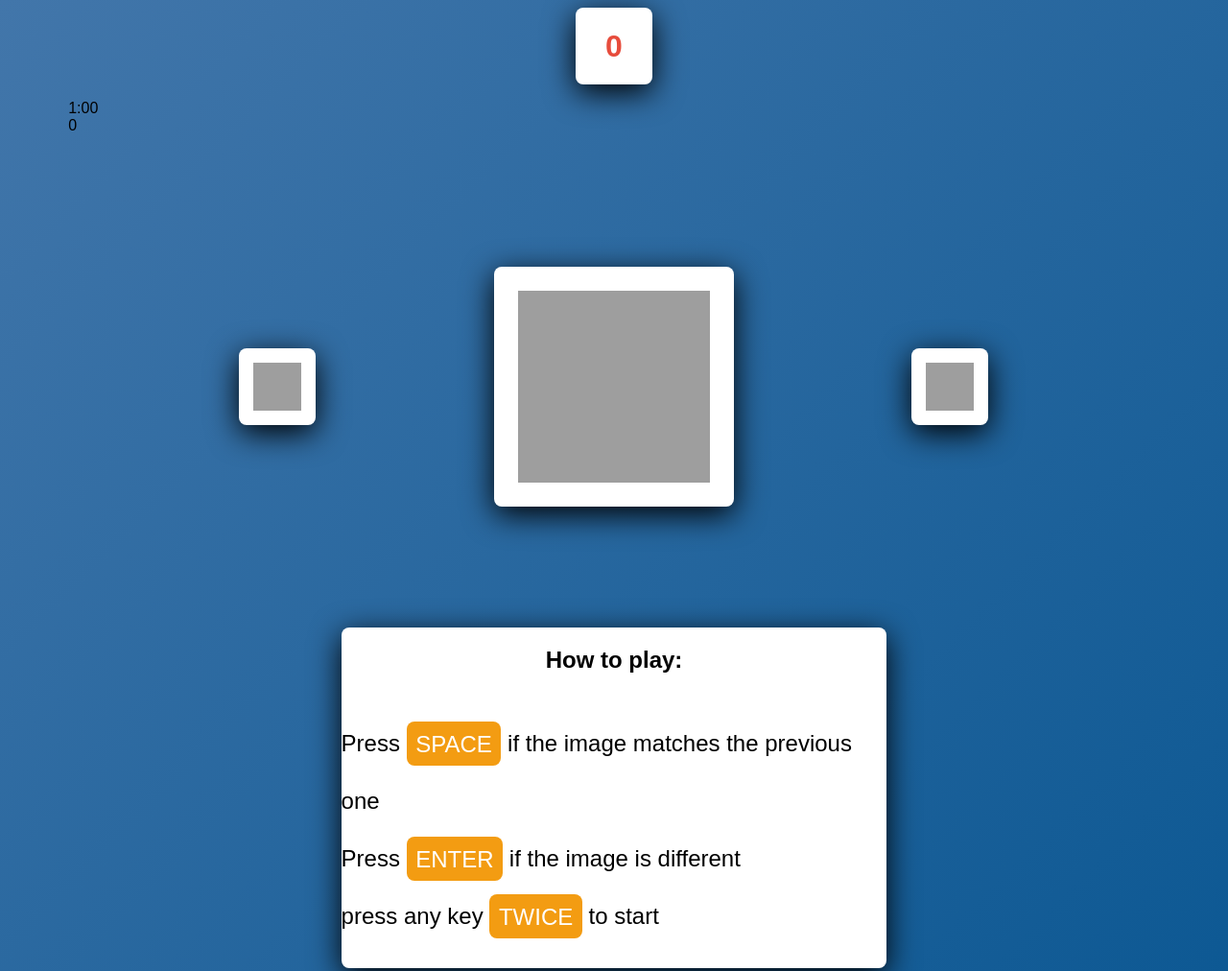
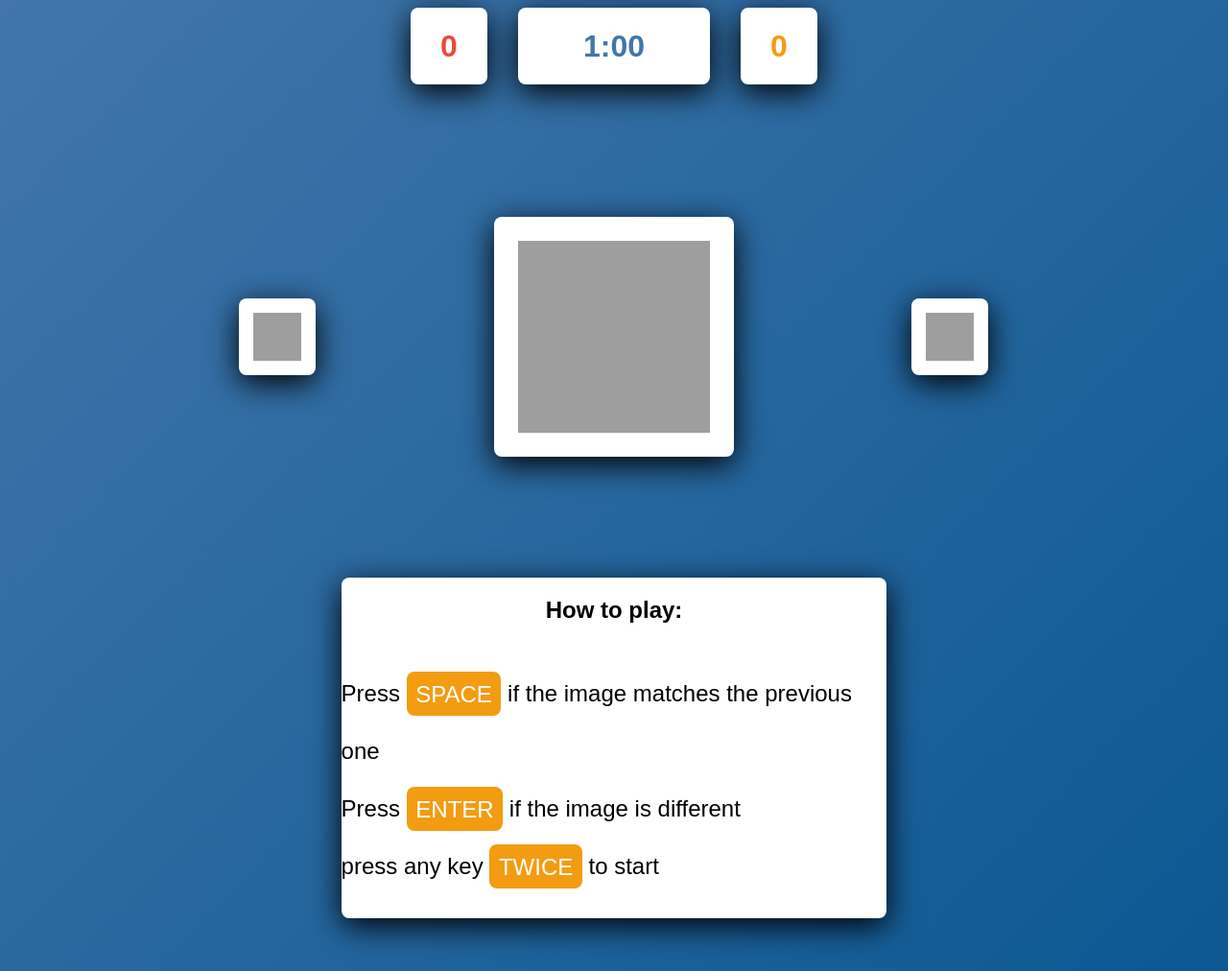
Before and after one commit to nightbomd/Brain-Game, a plain HTML site: page index.html in a window 1280 px wide. Shown: the top 1012 px of the page at 96% size. Drawn offline with nearby package versions, Linux system fonts and the light colour scheme; files that its build step writes are made by us from their sources; grey boxes are pictures that could not be loaded; a web font is replaced by a local one.

Commit message:
Update styles.scss

```diff
--- a/styles.scss
+++ b/styles.scss
@@ -36,17 +36,39 @@ body {
   height: fit-content;
 }
 
-.counter {
+.points {
+    display: flex;
+    flex-direction: row;
+    gap: 2rem;
+    justify-content: center
+}
+.counter, .streak {
   @include padding;
-  margin: 0 auto;
   width: 80px;
   height: 80px;
   font-size: 2rem;
   font-weight: 800;
   color: $alert;
-  margin-bottom: 1rem;
 }
+.streak {
+    color: $main-accent;
+}
+.time {
+    color: #4276aa;
+}
+.time {
+    @include padding;
+  width: 200px;
+  height: 80px;
+  font-size: 2rem;
+  font-weight: 800;
 
+}
+.msg {
+    text-align: center;
+    color: white;
+    font-size: 2rem;
+}
 .container {
   display: flex;
   flex-direction: row;
@@ -182,3 +204,13 @@ body {
     transform: scale(0.2);
   }
 }
+@keyframes gameOver {
+    from {
+        transform: scale(0.2);
+        opacity: 0;
+    }
+    to {
+        transform: scale(1);
+        opacity: 1;
+    }
+}
```
